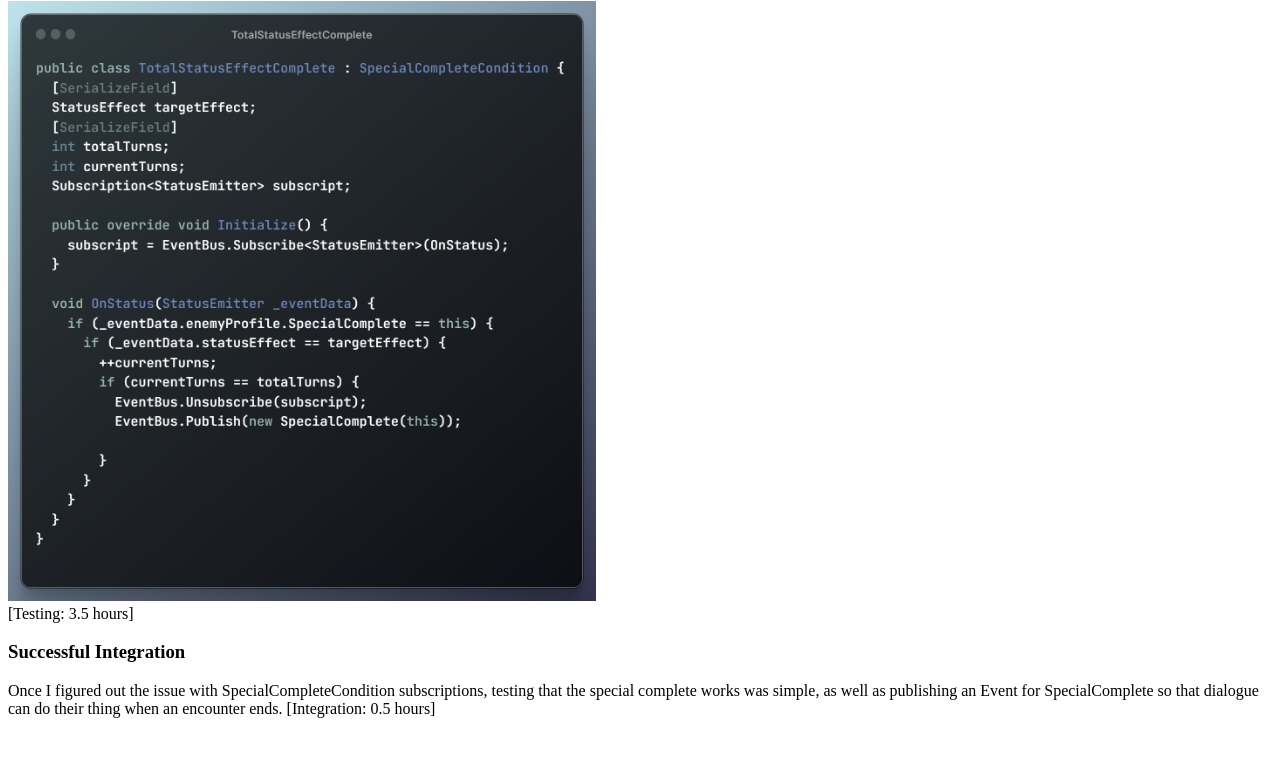
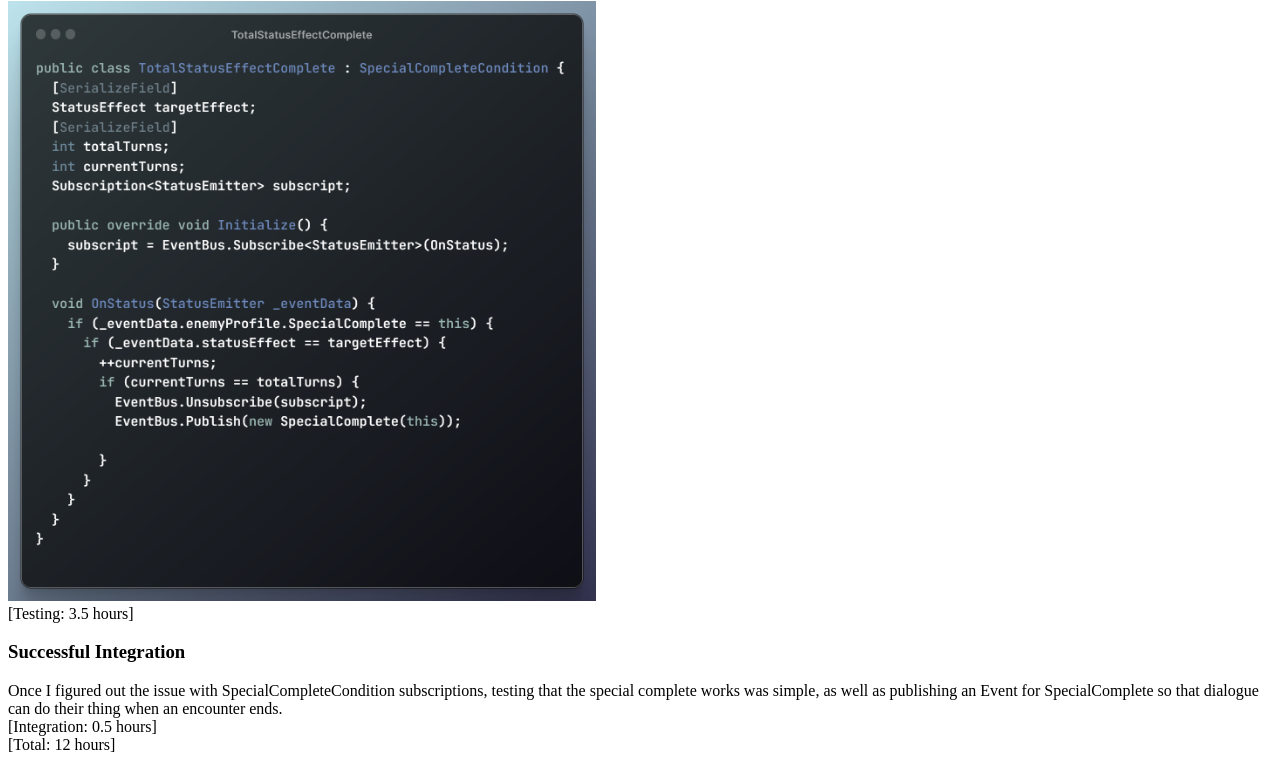
Before and after one commit to joseandr1019/joseandr1019.github.io, a plain HTML site: page index.html in a window 1280 px wide. Shown: the part 2679-3449 px from the top of the page. Before the commit the page ends 3413 px from the top, so only its background shows below. Drawn offline with Linux system fonts and the light colour scheme.

Commit message:
Hours Fix

```diff
--- a/index.html
+++ b/index.html
@@ -69,7 +69,10 @@
     Once I figured out the issue with SpecialCompleteCondition subscriptions, testing that the special complete works was simple, as well as publishing an Event for
     SpecialComplete so that dialogue can do their thing when an encounter ends.
 
+    <br>
     [Integration: 0.5 hours]
+    <br>
+    [Total: 12 hours]
 </p>
 
 </body>
```
Also changed, not shown: Notes.txt (added).
